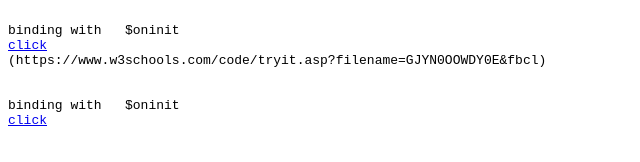
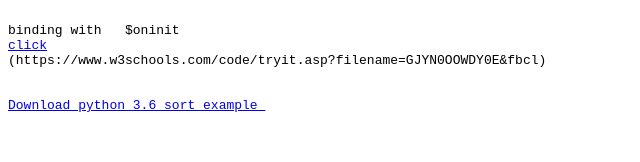
Before and after one commit to tps2015gh/angularjs_sample, a plain HTML site: page index.html in a window 1280 px wide. Shown: the whole page, without its empty margins (0-640 px from the left). Drawn offline with Linux system fonts and the light colour scheme.

Commit message:
Update index.html

```diff
--- a/index.html
+++ b/index.html
@@ -5,5 +5,6 @@ binding with   $oninit
 (https://www.w3schools.com/code/tryit.asp?filename=GJYN0OOWDY0E&fbcl)
 
 
-binding with   $oninit
-<a href='binding_with_oninit.html'>click</a>
+<a href='python_code.py' >Download python 3.6 sort example </a>
+
+</pre>
```
